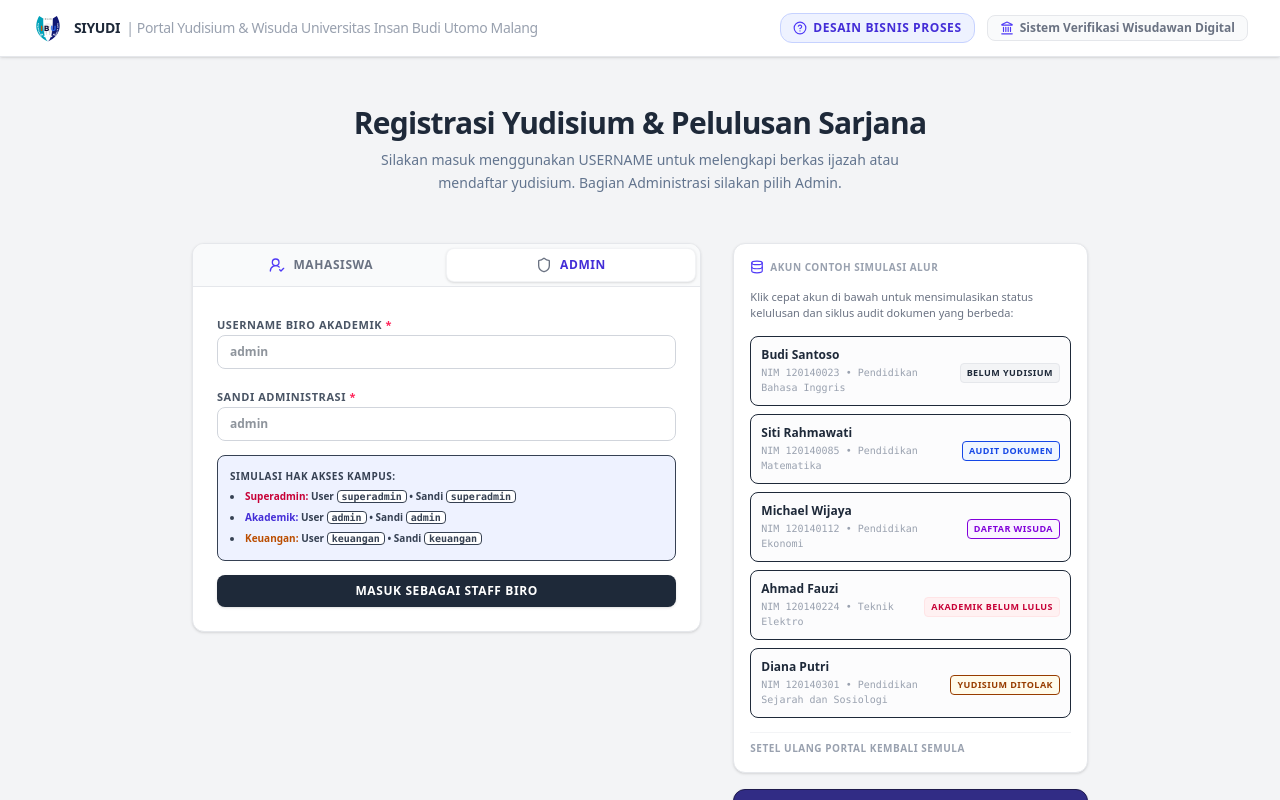
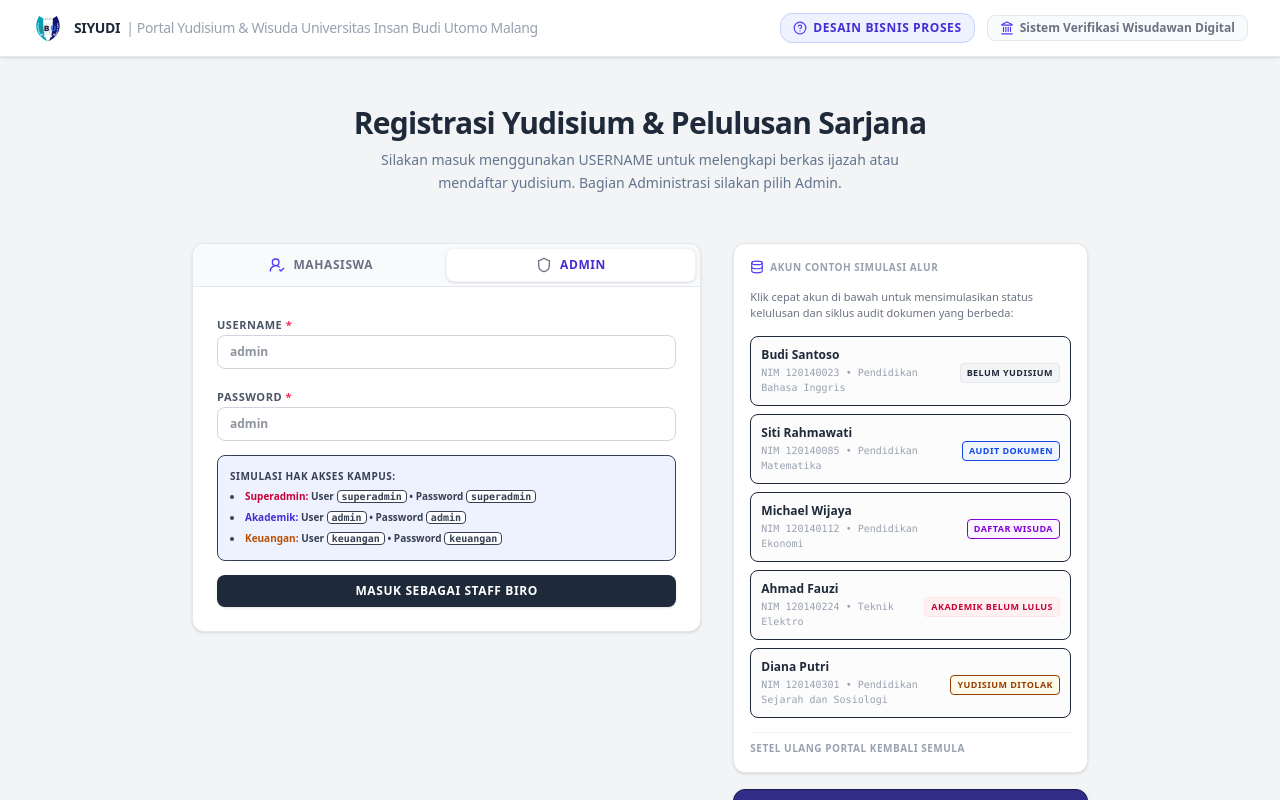
Before and after one commit to elfintermedia-glitch/siyudi-uibu, a React (Vite) app: page / in a window 1280 px wide. Both pictures are taken after a click on the button "ADMIN". Shown: the top 800 px of the page. Built offline with nearby package versions, Linux system fonts and the light colour scheme; no server answers.

Commit message:
refactor: rename username label to NIM in login form

```diff
--- a/src/App.tsx
+++ b/src/App.tsx
@@ -435,23 +435,20 @@ export default function App() {
                   {loginTab === 'student' ? (
                     <form onSubmit={handleStudentLoginSubmit} className="space-y-3.5">
                       <div className="space-y-1">
-                        <label className="text-[11px] font-bold text-gray-600 uppercase tracking-wider">USERNAME <span className="text-rose-500">*</span></label>
+                        <label className="text-[11px] font-bold text-gray-600 uppercase tracking-wider">NIM <span className="text-rose-500">*</span></label>
                         <input
                           id="input-nim-login"
                           type="text"
                           required
                           value={studentNimInput}
                           onChange={(e) => setStudentNimInput(e.target.value)}
-                          placeholder="Masukkan USERNAME (contoh: 120140085)"
+                          placeholder="Masukkan NIM (contoh: 120140085)"
                           className="w-full px-3 py-2 text-xs font-semibold border border-gray-300 rounded-lg focus:border-indigo-500 focus:outline-none bg-white text-gray-900"
                         />
                       </div>
 
                       <div className="space-y-1">
-                        <div className="flex justify-between items-center">
-                          <label className="text-[11px] font-bold text-gray-600 uppercase tracking-wider">PASSWORD</label>
-                          <span className="text-[10px] text-gray-400">Gunakan sembarang password</span>
-                        </div>
+                        <label className="text-[11px] font-bold text-gray-600 uppercase tracking-wider block">PASSWORD</label>
                         <input
                           id="input-password-student"
                           type="password"
@@ -473,7 +470,7 @@ export default function App() {
                   ) : (
                     <form onSubmit={handleAdminLoginSubmit} className="space-y-3.5 font-semibold">
                       <div className="space-y-1">
-                        <label className="text-[11px] font-bold text-gray-600 uppercase tracking-wider">Username Biro Akademik <span className="text-rose-500">*</span></label>
+                        <label className="text-[11px] font-bold text-gray-600 uppercase tracking-wider">Username <span className="text-rose-500">*</span></label>
                         <input
                           id="input-username-admin"
                           type="text"
@@ -486,7 +483,7 @@ export default function App() {
                       </div>
 
                       <div className="space-y-1">
-                        <label className="text-[11px] font-bold text-gray-600 uppercase tracking-wider">Sandi Administrasi <span className="text-rose-500">*</span></label>
+                        <label className="text-[11px] font-bold text-gray-600 uppercase tracking-wider">PASSWORD <span className="text-rose-500">*</span></label>
                         <input
                           id="input-password-admin"
                           type="password"
@@ -501,9 +498,9 @@ export default function App() {
                       <div className="p-3 bg-indigo-50 border border-indigo-150 rounded-lg text-[10px] text-gray-700 leading-relaxed font-semibold">
                         <strong className="text-indigo-805 uppercase tracking-wider block mb-1">Simulasi Hak Akses Kampus:</strong>
                         <ul className="space-y-1 list-disc list-inside">
-                          <li><span className="font-bold text-rose-700">Superadmin:</span> User <span className="font-mono bg-white px-1 border rounded font-bold">superadmin</span> • Sandi <span className="font-mono bg-white px-1 border rounded font-bold">superadmin</span></li>
-                          <li><span className="font-bold text-indigo-700">Akademik:</span> User <span className="font-mono bg-white px-1 border rounded font-bold">admin</span> • Sandi <span className="font-mono bg-white px-1 border rounded font-bold">admin</span></li>
-                          <li><span className="font-bold text-amber-700">Keuangan:</span> User <span className="font-mono bg-white px-1 border rounded font-bold">keuangan</span> • Sandi <span className="font-mono bg-white px-1 border rounded font-bold">keuangan</span></li>
+                          <li><span className="font-bold text-rose-700">Superadmin:</span> User <span className="font-mono bg-white px-1 border rounded font-bold">superadmin</span> • Password <span className="font-mono bg-white px-1 border rounded font-bold">superadmin</span></li>
+                          <li><span className="font-bold text-indigo-700">Akademik:</span> User <span className="font-mono bg-white px-1 border rounded font-bold">admin</span> • Password <span className="font-mono bg-white px-1 border rounded font-bold">admin</span></li>
+                          <li><span className="font-bold text-amber-700">Keuangan:</span> User <span className="font-mono bg-white px-1 border rounded font-bold">keuangan</span> • Password <span className="font-mono bg-white px-1 border rounded font-bold">keuangan</span></li>
                         </ul>
                       </div>
 
```
